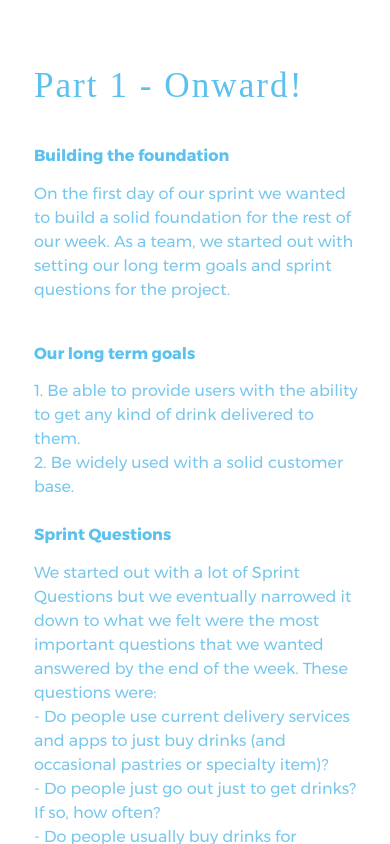
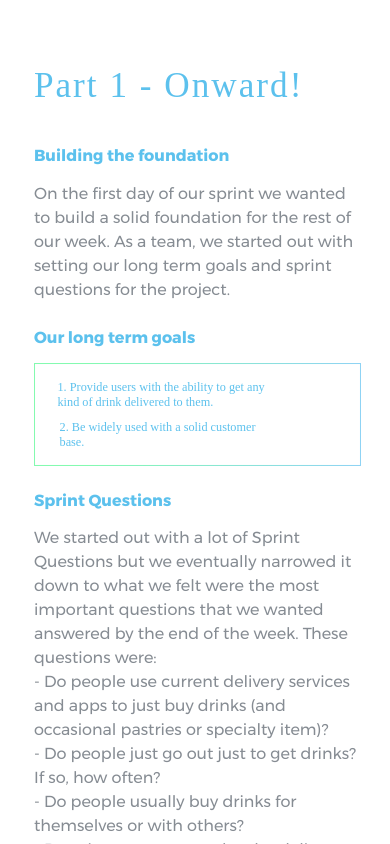
Before and after one commit to jqvillar/jqvillar.github.io, a plain HTML site: page caseStudies/cheers.html in a window 390 px wide. Shown: the part 1156-2000 px from the top of the page. Drawn offline with nearby package versions, Linux system fonts and the light colour scheme; a web font is replaced by a local one.

Commit message:
Change paragraph colors. Add image to cheers case study

```diff
--- a/caseStudies/cheers.html
+++ b/caseStudies/cheers.html
@@ -84,12 +84,13 @@
         <h3 class="montB caseH3">Building the foundation</h3>
         <p> On the first day of our sprint we wanted to build a solid foundation for the rest of our week.
           As a team, we started out with setting our long term goals and sprint questions for the project. </p><br>
+        <h3 class="montB caseH3">Our long term goals</h3>
+        <div class="img-wrapper">
+          <img class="img-fluid" src="../resources/images/CheersGoalsBanner.svg" alt="Cheers Team Long Term Goals">
+        </div>
       </div>
       <div class="col-11 col-md-8 col-lg-5">
-        <h3 class="montB caseH3">Our long term goals</h3>
-        <p> 1. Be able to provide users with the ability to get any kind of drink delivered to them.
-        <br>2. Be widely used with a solid customer base.
-        </p><br>
+
         <h3 class="montB caseH3">Sprint Questions</h3>
         <p>We started out with a lot of Sprint Questions but we eventually narrowed it down to what we felt were the most important questions
           that we wanted answered by the end of the week. These questions were:<br>
--- a/resources/css/master.css
+++ b/resources/css/master.css
@@ -22,6 +22,10 @@ a.textLink{
 } a.textLink:hover{
   background-color: #77C7EC;
   color: #FFFFFF;
+ }
+
+ p{
+   color:#868c93;
  }
 
 .img-wrapper{
@@ -222,7 +226,7 @@ a.textLink{
     margin: 3.0rem 0 1.20rem 1.5rem;
   }
 
-  .contentSection div{
+  .contentSection > div{
     margin:0 0 1rem 1.5rem;
     line-height: 1.5rem;
   }
```
Also changed, not shown: resources/images/CheersGoalsBanner.svg (added).
